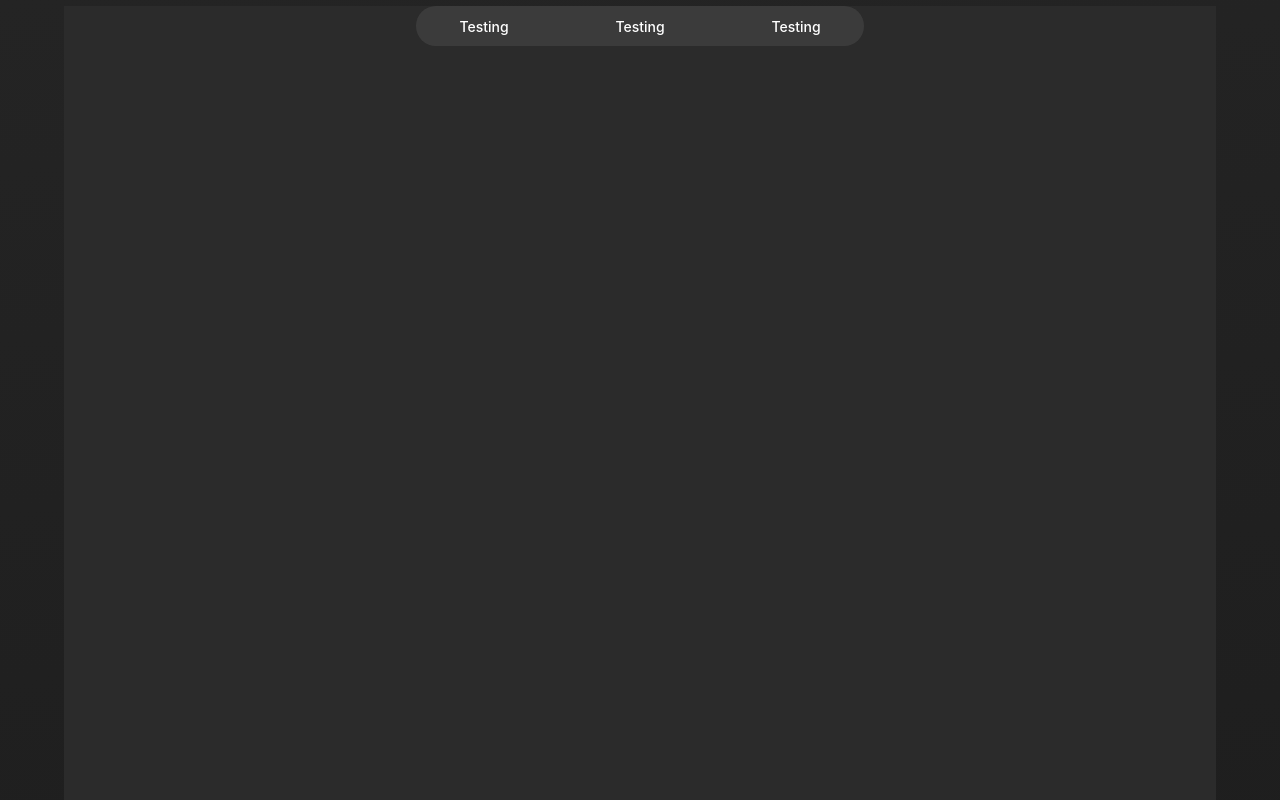
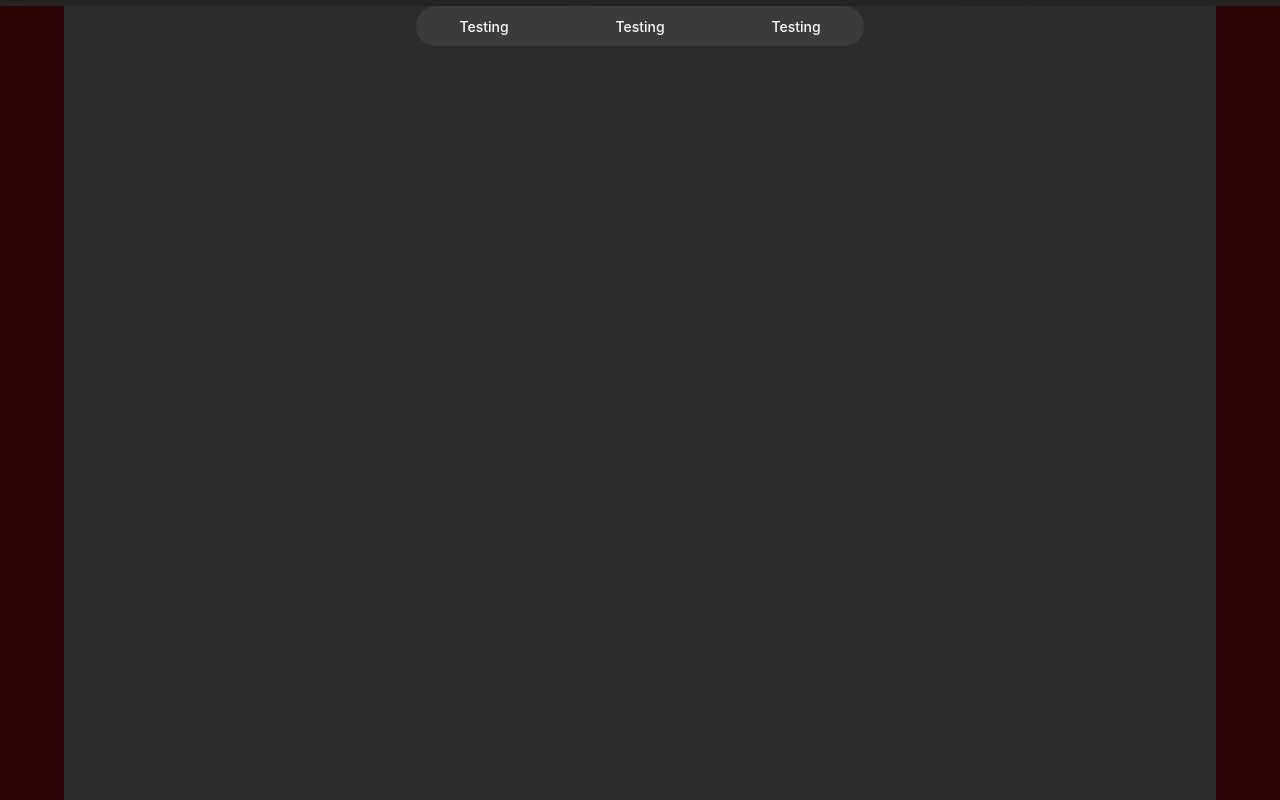
Before and after one commit to pearcepackman/PersonalWebsite, a React (Create React App) app: page / in a window 1280 px wide. Shown: the top 800 px of the page. Built offline with nearby package versions, Linux system fonts and the light colour scheme.

Commit message:
7/26/2025 - Streak keeping :)

```diff
--- a/src/App.css
+++ b/src/App.css
@@ -479,7 +479,7 @@ html, body {
     color: white;
   }
   .Nav{
-    /*background-color: rgb(47, 3, 3);*/
+    background-color: rgb(47, 3, 3);
 
     margin-bottom: auto;
     margin-top: .5%;
```
